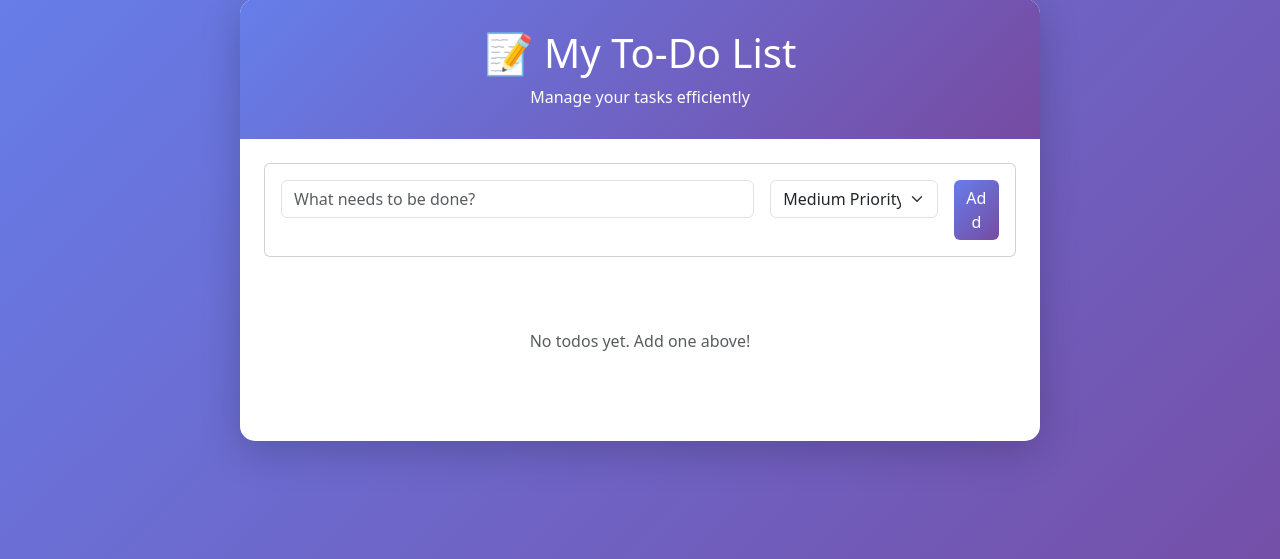
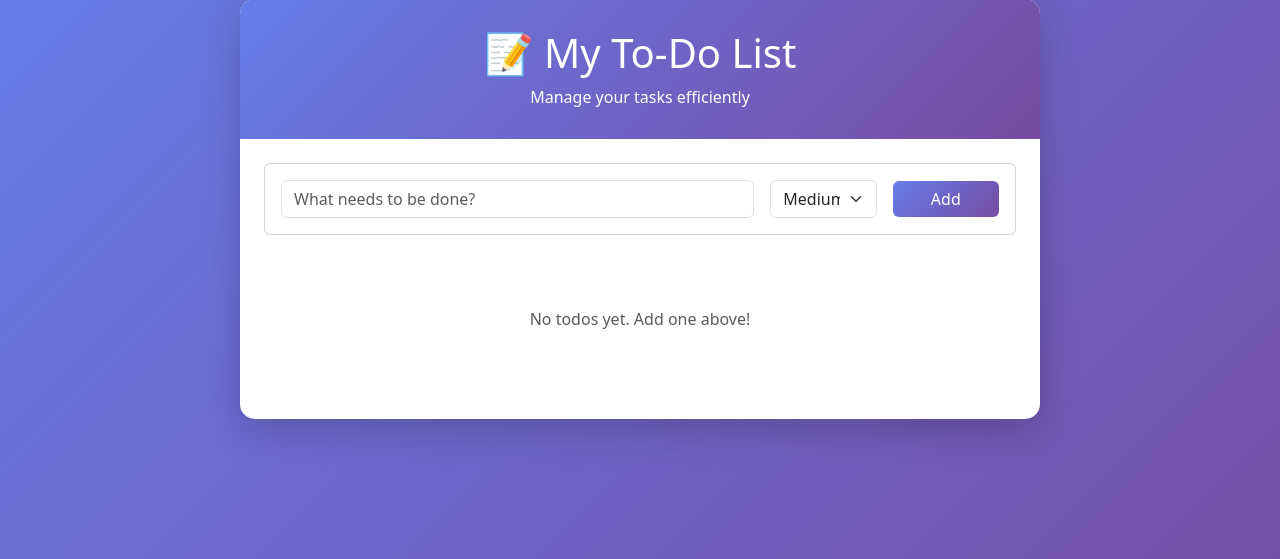
Before and after one commit to Arun-K-kumar/To-Do_Flask_App, a Flask app: page / in a window 1280 px wide. Shown: the part 51-610 px from the top of the page. Run offline with Flask 3, Linux system fonts and the light colour scheme; data that the repository does not hold is empty.

Commit message:
fix: align add button with form fields
Co-authored-by: aider (ollama_chat/mannix/JackOD-9B-Coder:Q5_K_M) <aider@aider.chat>

```diff
--- a/templates/index.html
+++ b/templates/index.html
@@ -72,18 +72,18 @@
             <!-- Add Todo Form -->
             <div class="card mb-4">
                 <div class="card-body">
-                    <form id="addTodoForm" class="row g-3">
+                    <form id="addTodoForm" class="row g-3 align-items-center">
                         <div class="col-md-8">
                             <input type="text" class="form-control" id="newDescription" placeholder="What needs to be done?" required>
                         </div>
-                        <div class="col-md-3">
+                        <div class="col-md-2">
                             <select class="form-select" id="newPriority">
                                 <option value="high">High Priority</option>
                                 <option value="medium" selected>Medium Priority</option>
                                 <option value="low">Low Priority</option>
                             </select>
                         </div>
-                        <div class="col-md-1">
+                        <div class="col-md-2">
                             <button type="submit" class="btn btn-add w-100">Add</button>
                         </div>
                     </form>
```
